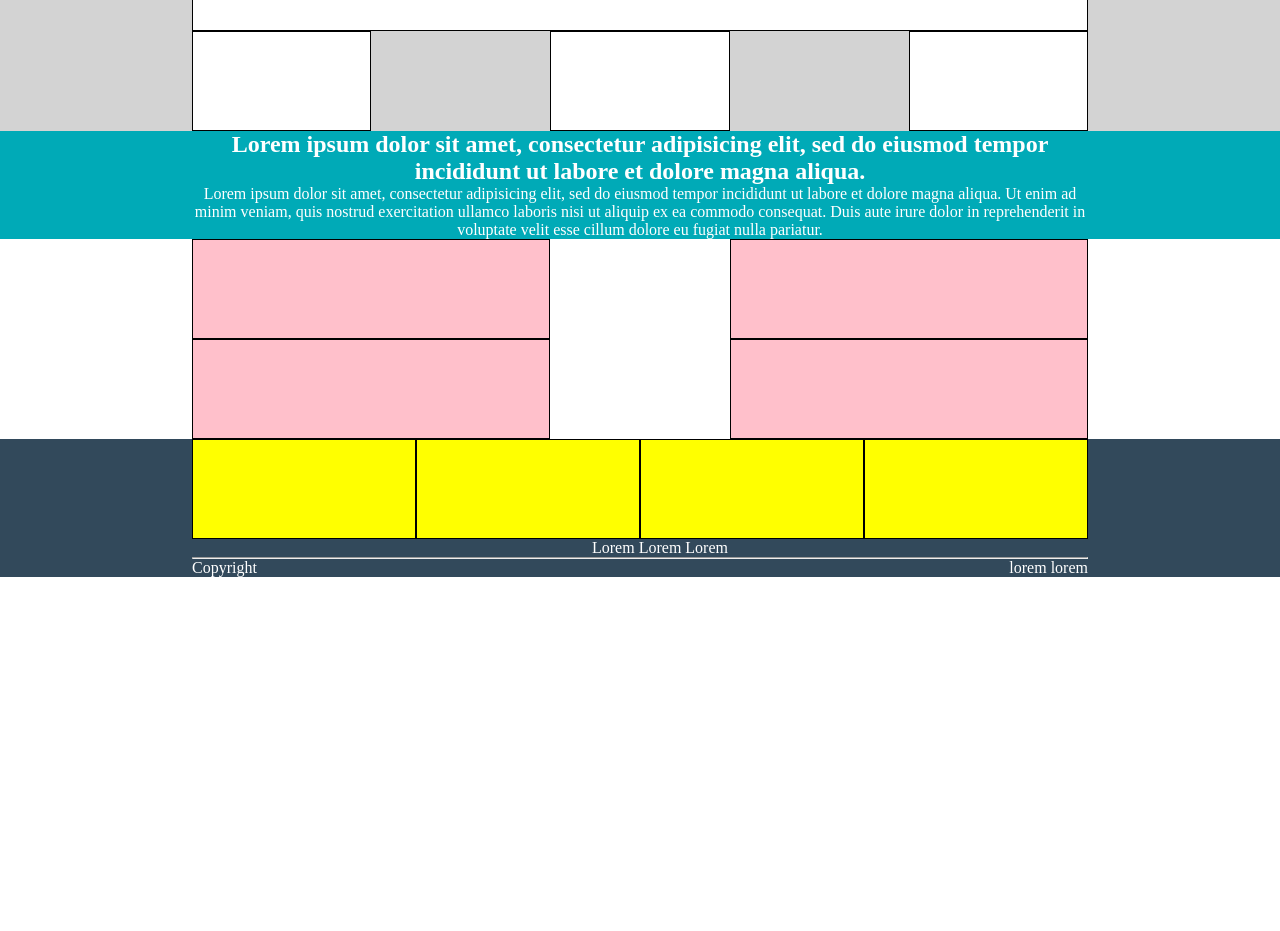
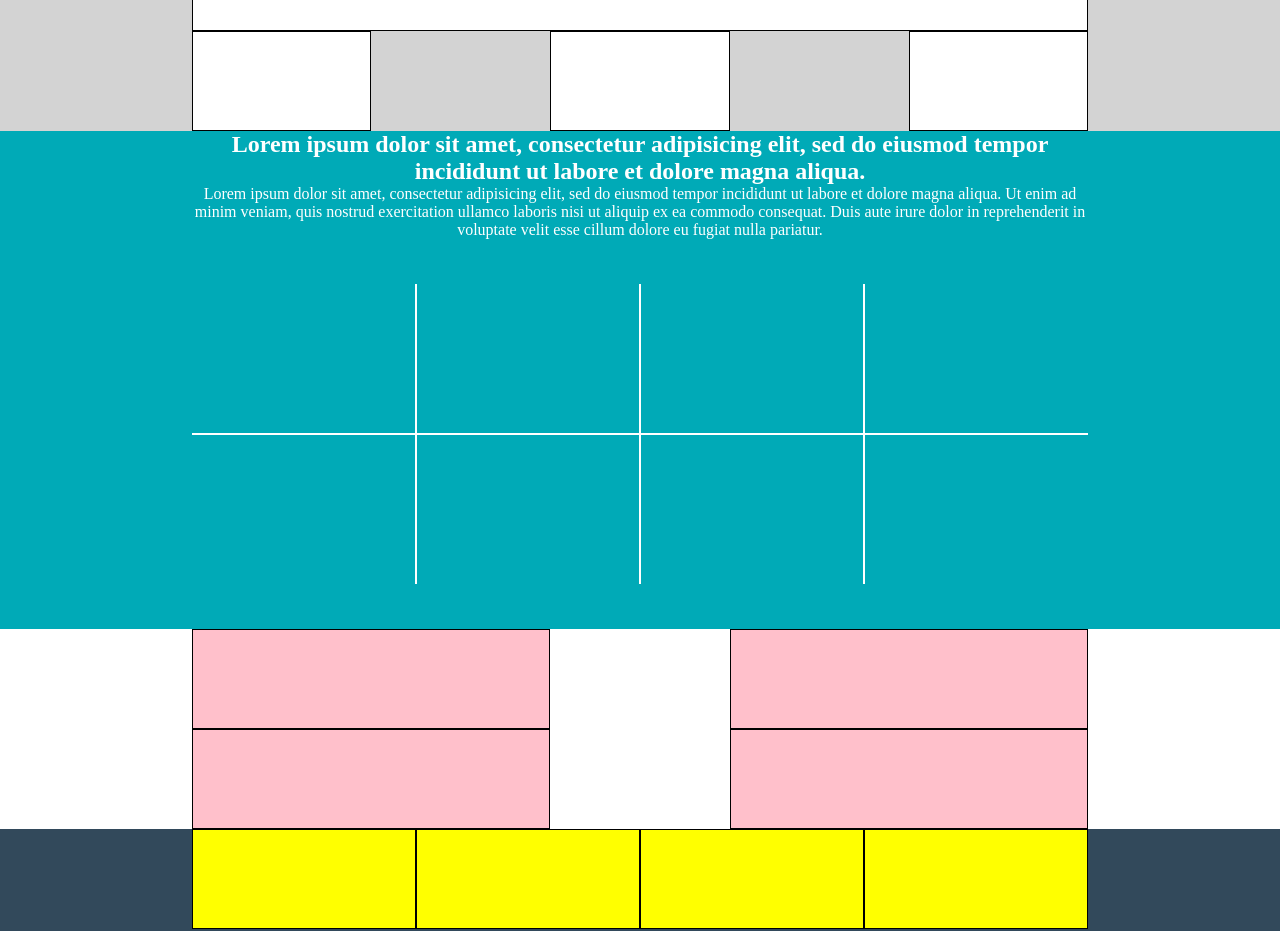
Before and after one commit to isabel-git/htmlcss-hubspot, a plain HTML site: page index.html in a window 1280 px wide. Shown: the part 1000-1931 px from the top of the page. Before the commit the page ends 1577 px from the top, so only its background shows below. Drawn offline with Linux system fonts and the light colour scheme.

Commit message:
costruzione griglia

```diff
--- a/css/style.css
+++ b/css/style.css
@@ -131,10 +131,44 @@ section.second{
   color: white;
 }
 
-section.second .text-aling{
+section.second .box{
   width: 70%;
   margin: auto;
 }
+
+section.second .content-grid{
+  padding: 5% 0;
+}
+
+section.second .box-grid{
+  /* debug */
+  height: 150px;
+  border: 1px solid white;
+  /* fine debug */
+  width: 25%;
+  float: left;
+
+}
+
+section.second .box-grid.angle-sx{
+  border-left: none;
+
+}
+
+section.second .box-grid.angle-dx{
+  border-right: none;
+}
+
+section.second .box-grid.top{
+  border-top: none;
+}
+
+section.second .box-grid.bottom{
+  border-bottom: none;
+}
+
+
+
 /* fine section */
 
 /* inizio terzo section*/
--- a/index.html
+++ b/index.html
@@ -131,15 +131,57 @@
         <!-- dati statistici -->
         <section class="second">
 
-          <div class="text-aling">
-            <!-- testo -->
-            <h2>Lorem ipsum dolor sit amet, consectetur adipisicing elit, sed do eiusmod tempor incididunt ut labore et dolore magna aliqua.</h2>
-            <span>Lorem ipsum dolor sit amet, consectetur adipisicing elit, sed do eiusmod tempor incididunt ut labore et dolore magna aliqua. Ut enim ad minim veniam, quis nostrud exercitation ullamco laboris nisi ut aliquip ex ea commodo consequat. Duis aute irure dolor in reprehenderit in voluptate velit esse cillum dolore eu fugiat nulla pariatur.</span>
+          <div class="box">
+
+            <div class="content">
+              <!-- testo -->
+              <h2>Lorem ipsum dolor sit amet, consectetur adipisicing elit, sed do eiusmod tempor incididunt ut labore et dolore magna aliqua.</h2>
+              <span>Lorem ipsum dolor sit amet, consectetur adipisicing elit, sed do eiusmod tempor incididunt ut labore et dolore magna aliqua. Ut enim ad minim veniam, quis nostrud exercitation ullamco laboris nisi ut aliquip ex ea commodo consequat. Duis aute irure dolor in reprehenderit in voluptate velit esse cillum dolore eu fugiat nulla pariatur.</span>
+            </div>
+
+            <div class="content-grid">
+
+              <div class="clearfix">
+
+                <div class="box-grid top angle-sx">
+
+                </div>
+
+                <div class="box-grid top">
+
+                </div>
+
+                <div class="box-grid top">
+
+                </div>
+
+                <div class="box-grid top angle-dx">
+
+                </div>
+              </div>
+
+              <div class="clearfix">
+
+                <div class="box-grid bottom angle-sx">
+
+                </div>
+
+                <div class="box-grid bottom">
+
+                </div>
+
+                <div class="box-grid bottom">
+
+                </div>
+
+                <div class="box-grid bottom angle-dx">
+
+                </div>
+              </div>
+
+            </div>
           </div>
 
-          <div>
-            <!-- griglia -->
-          </div>
         </section>
 
         <!-- dati generali -->
```
